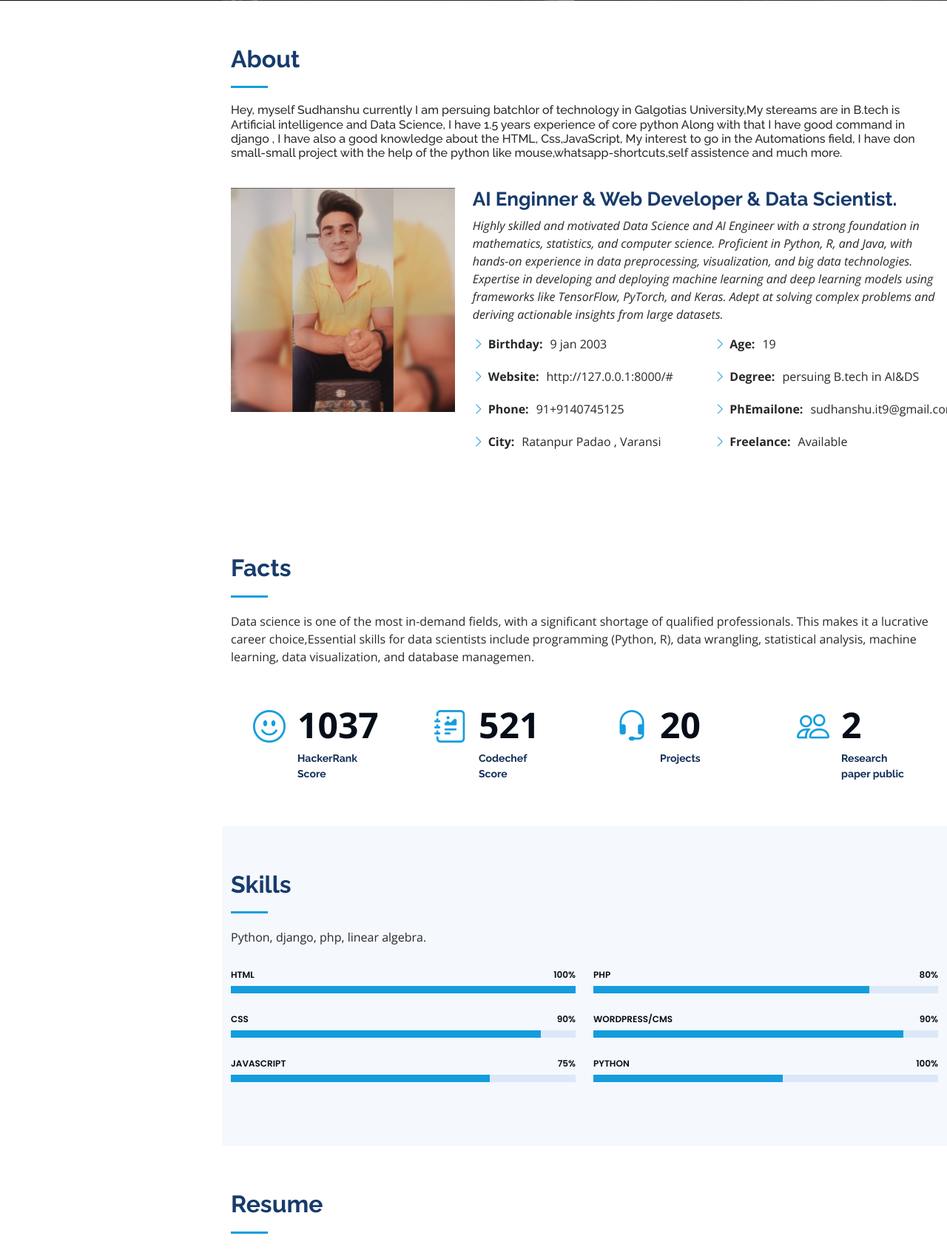
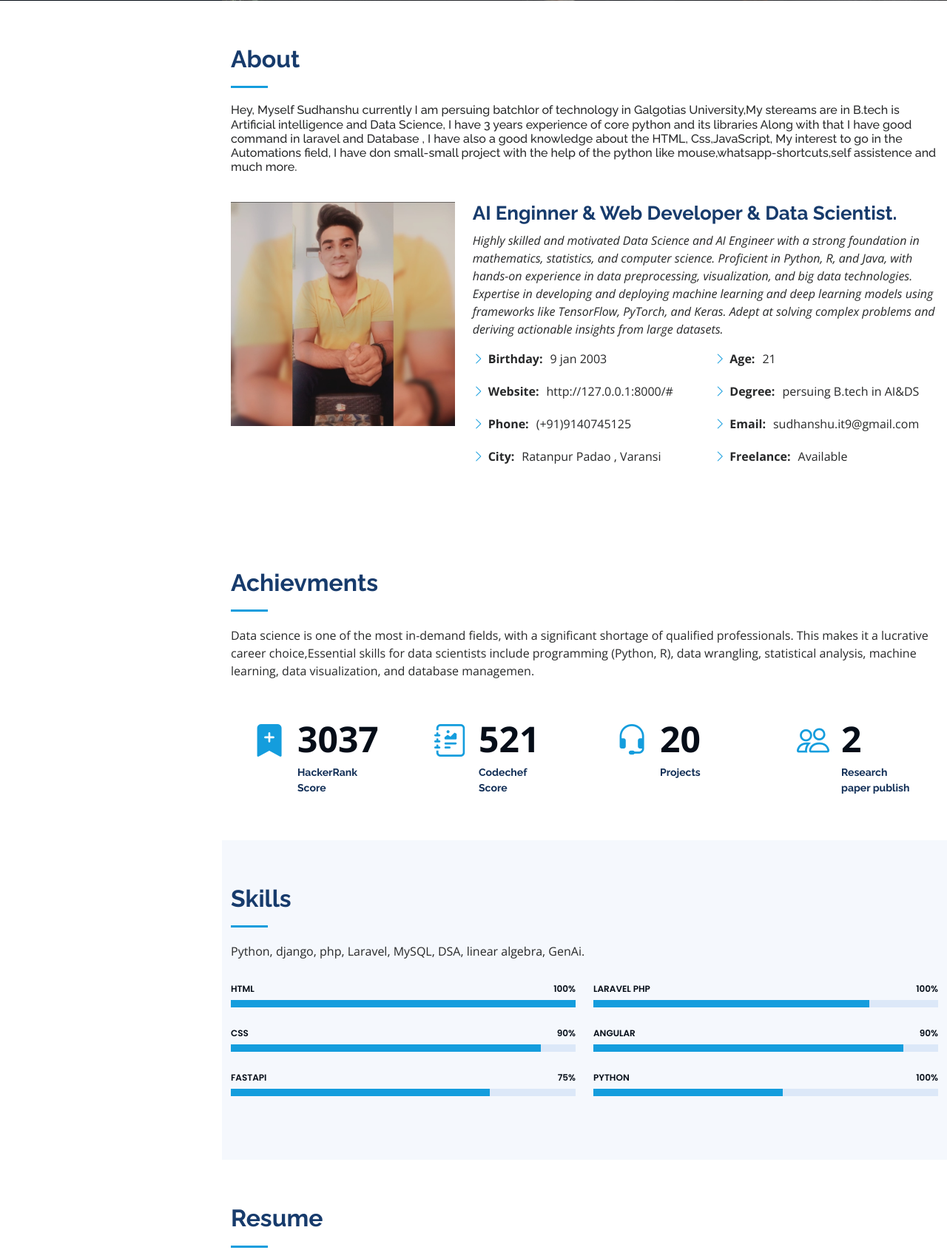
Before and after one commit to sudhanshuit9/My_Portfolio, a Django app: page / in a window 1280 px wide. Shown: the part 799-2489 px from the top of the page at 74% size. Run offline with Django 4.2, Linux system fonts and the light colour scheme; some libraries are stand-ins or nearby versions.

Commit message:
changes templates

```diff
--- a/templates/index.html
+++ b/templates/index.html
@@ -88,7 +88,7 @@
           <h2>About</h2>
           <h6>
 
-          <p>Hey, myself Sudhanshu currently I am persuing batchlor of technology in Galgotias University,My stereams are in B.tech is Artificial intelligence and Data Science, I have 1.5 years experience of core python Along with that I have good command in django , I have also a good knowledge about the HTML, Css,JavaScript, My interest to go in the Automations field, I have don small-small project with the help of the python like mouse,whatsapp-shortcuts,self assistence and much more.</p>
+          <p>Hey, Myself Sudhanshu currently I am persuing batchlor of technology in Galgotias University,My stereams are in B.tech is Artificial intelligence and Data Science, I have 3 years experience of core python and its libraries Along with that I have good command in laravel and Database , I have also a good knowledge about the HTML, Css,JavaScript, My interest to go in the Automations field, I have don small-small project with the help of the python like mouse,whatsapp-shortcuts,self assistence and much more.</p>
           </h6>
         </div>
 
@@ -106,15 +106,15 @@
                 <ul>
                   <li><i class="bi bi-chevron-right"></i> <strong>Birthday:</strong> <span>9 jan 2003</span></li>
                   <li><i class="bi bi-chevron-right"></i> <strong>Website:</strong> <span>http://127.0.0.1:8000/#</span></li>
-                  <li><i class="bi bi-chevron-right"></i> <strong>Phone:</strong> <span>91+9140745125</span></li>
+                  <li><i class="bi bi-chevron-right"></i> <strong>Phone:</strong> <span>(+91)9140745125</span></li>
                   <li><i class="bi bi-chevron-right"></i> <strong>City:</strong> <span>Ratanpur Padao , Varansi</span></li>
                 </ul>
               </div>
               <div class="col-lg-6">
                 <ul>
-                  <li><i class="bi bi-chevron-right"></i> <strong>Age:</strong> <span>19</span></li>
+                  <li><i class="bi bi-chevron-right"></i> <strong>Age:</strong> <span>21</span></li>
                   <li><i class="bi bi-chevron-right"></i> <strong>Degree:</strong> <span>persuing B.tech in AI&DS</span></li>
-                  <li><i class="bi bi-chevron-right"></i> <strong>PhEmailone:</strong> <span>sudhanshu.it9@gmail.com</span></li>
+                  <li><i class="bi bi-chevron-right"></i> <strong>Email:</strong> <span>sudhanshu.it9@gmail.com</span></li>
                   <li><i class="bi bi-chevron-right"></i> <strong>Freelance:</strong> <span>Available</span></li>
                 </ul>
               </div>
@@ -134,7 +134,7 @@
       <div class="container">
 
         <div class="section-title">
-          <h2>Facts</h2>
+          <h2>Achievments</h2>
           <p>Data science is one of the most in-demand fields, with a significant shortage of qualified professionals. This makes it a lucrative career choice,Essential skills for data scientists include programming (Python, R), data wrangling, statistical analysis, machine learning, data visualization, and database managemen.</p>
         </div>
 
@@ -142,8 +142,8 @@
 
           <div class="col-lg-3 col-md-6 d-md-flex align-items-md-stretch" data-aos="fade-up">
             <div class="count-box">
-              <i class="bi bi-emoji-smile"></i>
-              <span data-purecounter-start="0" data-purecounter-end="1037" data-purecounter-duration="1" class="purecounter"></span>
+              <i class="bi-bookmark-plus-fill"></i>
+              <span data-purecounter-start="0" data-purecounter-end="3037" data-purecounter-duration="1" class="purecounter"></span>
               <p><strong>HackerRank Score</strong></p>
             </div>
           </div>
@@ -168,7 +168,7 @@
             <div class="count-box">
               <i class="bi bi-people"></i>
               <span data-purecounter-start="0" data-purecounter-end="2" data-purecounter-duration="1" class="purecounter"></span>
-              <p><strong>Research paper public </strong> </p>
+              <p><strong>Research paper publish </strong> </p>
             </div>
           </div>
 
@@ -183,7 +183,7 @@
 
         <div class="section-title">
           <h2>Skills</h2>
-          <p>Python, django, php, linear algebra.</p>
+          <p>Python, django, php, Laravel, MySQL, DSA, linear algebra, GenAi.</p>
         </div>
 
         <div class="row skills-content">
@@ -205,7 +205,7 @@
             </div>
 
             <div class="progress">
-              <span class="skill">JavaScript <i class="val">75%</i></span>
+              <span class="skill">FastApi <i class="val">75%</i></span>
               <div class="progress-bar-wrap">
                 <div class="progress-bar" role="progressbar" aria-valuenow="75" aria-valuemin="0" aria-valuemax="100"></div>
               </div>
@@ -216,14 +216,14 @@
           <div class="col-lg-6" data-aos="fade-up" data-aos-delay="100">
 
             <div class="progress">
-              <span class="skill">PHP <i class="val">80%</i></span>
+              <span class="skill">Laravel php <i class="val">100%</i></span>
               <div class="progress-bar-wrap">
                 <div class="progress-bar" role="progressbar" aria-valuenow="80" aria-valuemin="0" aria-valuemax="100"></div>
               </div>
             </div>
 
             <div class="progress">
-              <span class="skill">WordPress/CMS <i class="val">90%</i></span>
+              <span class="skill">Angular <i class="val">90%</i></span>
               <div class="progress-bar-wrap">
                 <div class="progress-bar" role="progressbar" aria-valuenow="90" aria-valuemin="0" aria-valuemax="100"></div>
               </div>
@@ -313,7 +313,7 @@
       <div class="container">
 
         <div class="section-title">
-          <h2>Achievments</h2>
+          <h2></h2>
 
 
         <div class="row" data-aos="fade-up">
@@ -321,7 +321,7 @@
             <ul id="portfolio-flters">
               <li data-filter="*" class="filter-active">All</li>
               <li data-filter=".filter-app">crtificates</li>
-              <li data-filter=".filter-card">lifestyle</li>
+              <li data-filter=".filter-card">Photoes</li>
               <li data-filter=".filter-web">Achievments</li>
             </ul>
           </div>
@@ -444,12 +444,12 @@
               <div class="testimonial-item" data-aos="fade-up">
                 <p>
                   <i class="bx bxs-quote-alt-left quote-icon-left"></i>
-                  Proin iaculis purus consequat sem cure digni ssim donec porttitora entum suscipit rhoncus. Accusantium quam, ultricies eget id, aliquam eget nibh et. Maecen aliquam, risus at semper.
+                  Aimed at beginners, this book provides a fast-paced yet comprehensive introduction to Python programming. It covers basic concepts, libraries, and tools in Python and includes hands-on projects like games, data visualization, and web apps to reinforce learning. It’s well-suited for readers looking to quickly learn the essentials of Python and apply them in real projects..
                   <i class="bx bxs-quote-alt-right quote-icon-right"></i>
                 </p>
                 <img src="% static 'assets/img/testimonials/testimonials-1.jpg' %" class="testimonial-img" alt="">
-                <h3>Saul Goodman</h3>
-                <h4>Ceo &amp; Founder</h4>
+                <h3>Core Python</h3>
+                <h4>Allen B. Downey</h4>
               </div>
             </div><!-- End testimonial item -->
 
@@ -457,12 +457,12 @@
               <div class="testimonial-item" data-aos="fade-up" data-aos-delay="100">
                 <p>
                   <i class="bx bxs-quote-alt-left quote-icon-left"></i>
-                  Export tempor illum tamen malis malis eram quae irure esse labore quem cillum quid cillum eram malis quorum velit fore eram velit sunt aliqua noster fugiat irure amet legam anim culpa.
+                  To create a data structure that efficiently captures both Book and Author entities with their relationships, you can define each as separate classes (in object-oriented programming) or nested dictionaries. Here’s an example in Python with a focus on the relationship between books and authors. For a more scalable solution, a class-based approach organizes data with relationships and allows for method extensions:
                   <i class="bx bxs-quote-alt-right quote-icon-right"></i>
                 </p>
                 <img src="% static 'assets/img/testimonials/testimonials-2.jpg' %" class="testimonial-img" alt="">
-                <h3>Sara Wilsson</h3>
-                <h4>Designer</h4>
+                <h3>Advance DSA</h3>
+                <h4>E.Balaguru Swami</h4>
               </div>
             </div><!-- End testimonial item -->
 
@@ -470,12 +470,12 @@
               <div class="testimonial-item" data-aos="fade-up" data-aos-delay="200">
                 <p>
                   <i class="bx bxs-quote-alt-left quote-icon-left"></i>
-                  Enim nisi quem export duis labore cillum quae magna enim sint quorum nulla quem veniam duis minim tempor labore quem eram duis noster aute amet eram fore quis sint minim.
-                  <i class="bx bxs-quote-alt-right quote-icon-right"></i>
+                  Database System Concepts by Silberschatz, Korth and Sudarshan is now in its 6th edition and is one of the cornerstone texts of database education. It presents the fundamental concepts of database management in an intuitive manner geared toward allowing students to begin working with databases as quickly as possible provides a comprehensive introduction to the fundamental concepts of database management.
+                   <i class="bx bxs-quote-alt-right quote-icon-right"></i>
                 </p>
                 <img src="% static 'assets/img/testimonials/testimonials-3.jpg' %" class="testimonial-img" alt="">
-                <h3>Jena Karlis</h3>
-                <h4>Store Owner</h4>
+                <h3>DBMS</h3>
+                <h4>Abraham Silberschatz, 2019</h4>
               </div>
             </div><!-- End testimonial item -->
 
@@ -483,12 +483,15 @@
               <div class="testimonial-item" data-aos="fade-up" data-aos-delay="300">
                 <p>
                   <i class="bx bxs-quote-alt-left quote-icon-left"></i>
-                  Fugiat enim eram quae cillum dolore dolor amet nulla culpa multos export minim fugiat minim velit minim dolor enim duis veniam ipsum anim magna sunt elit fore quem dolore labore illum veniam.
+                  Computer Architecture deals with giving operational attributes of the computer or Processor to be specific. It deals with details like physical memory, ISA of
+the processor, the number of bits used to represent the data types, Input Output mechanism
+and technique for addressing memories Computer Organization is realization of what is specified by the computer architecture .It
+ attributes are linked togetherby computer architecture.
                   <i class="bx bxs-quote-alt-right quote-icon-right"></i>
                 </p>
                 <img src="% static 'assets/img/testimonials/testimonials-4.jpg' %" class="testimonial-img" alt="">
-                <h3>Matt Brandon</h3>
-                <h4>Freelancer</h4>
+                <h3>Computer Architecture</h3>
+                <h4>M. Moris Mano (2006),</h4>
               </div>
             </div><!-- End testimonial item -->
 
@@ -496,12 +499,15 @@
               <div class="testimonial-item" data-aos="fade-up" data-aos-delay="400">
                 <p>
                   <i class="bx bxs-quote-alt-left quote-icon-left"></i>
-                  Quis quorum aliqua sint quem legam fore sunt eram irure aliqua veniam tempor noster veniam enim culpa labore duis sunt culpa nulla illum cillum fugiat legam esse veniam culpa fore nisi cillum quid.
+                  Research refers to a careful, well-defined (or redefined), objective, and systematic method
+of search for knowledge or formulation of a theory that is driven by inquisitiveness for that
+which is unknown and useful on a particular aspect so as to make an original contribution Research can be defined as the search for knowledge or as any systematic investigation
+to establish facts. Research is like a careful and organized journey to find new information or create new knowledge.
                   <i class="bx bxs-quote-alt-right quote-icon-right"></i>
                 </p>
                 <img src="% static 'assets/img/testimonials/testimonials-5.jpg' %" class="testimonial-img" alt="">
-                <h3>John Larson</h3>
-                <h4>Entrepreneur</h4>
+                <h3>Research Methodology</h3>
+                <h4>Google Colabe</h4>
               </div>
             </div><!-- End testimonial item -->
 
@@ -518,7 +524,7 @@
 
         <div class="section-title">
           <h2>Contact</h2>
-          <p>Magnam dolores commodi suscipit. Necessitatibus eius consequatur ex aliquid fuga eum quidem. Sit sint consectetur velit. Quisquam quos quisquam cupiditate. Et nemo qui impedit suscipit alias ea. Quia fugiat sit in iste officiis commodi quidem hic quas.</p>
+          <p>"We’d love to hear from you! Whether you have a question, need support, or want to give feedback, we’re here to help. Reach out to us through any of the methods below, and we’ll get back to you as soon as possible..</p>
         </div>
 
         <div class="row" data-aos="fade-in">
```
